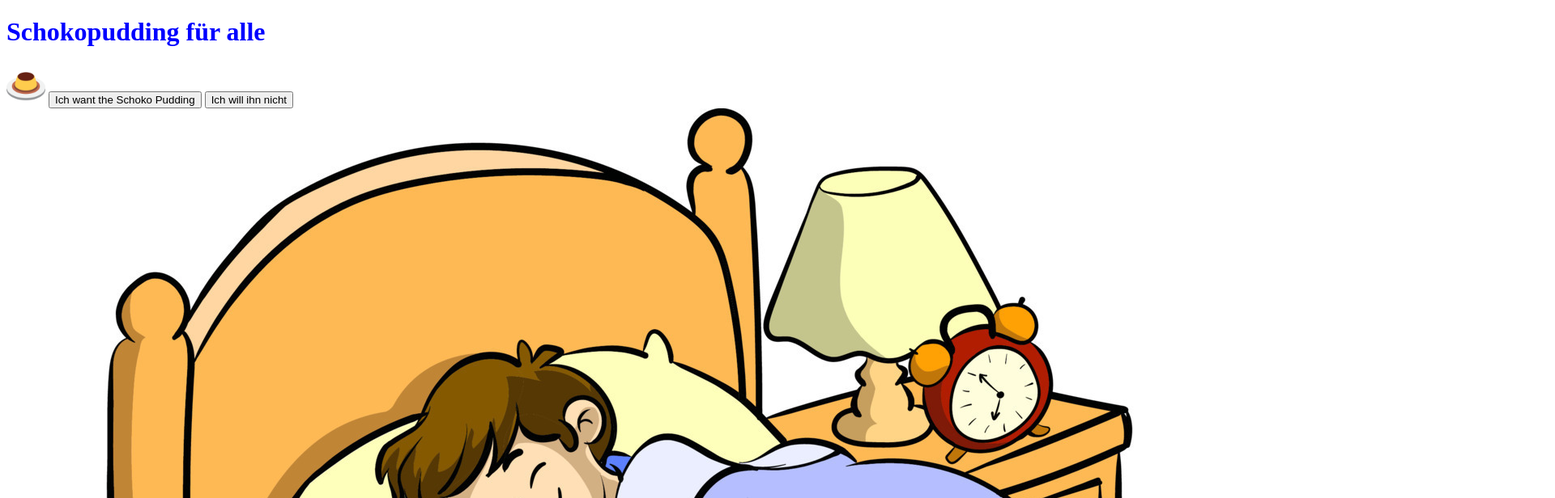
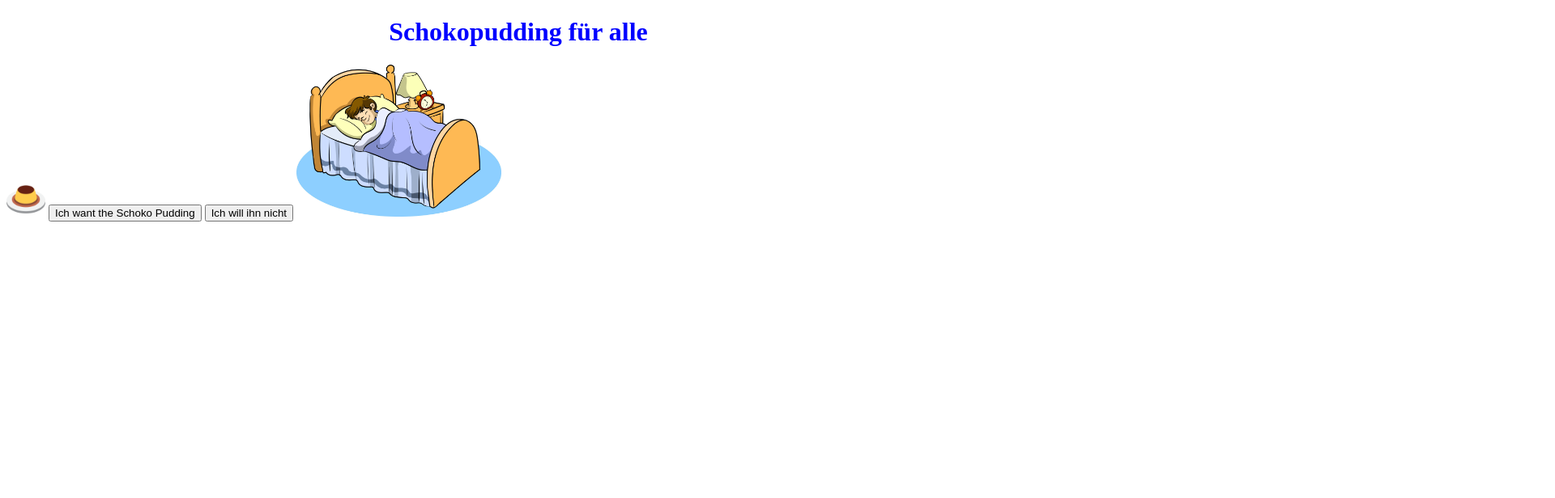
Before and after one commit to 0maumau0/Code1, a plain HTML site: page Task02.6/Level1.html in a window 1280 px wide. Shown: the top 616 px of the page at 81% size, 1920 px wide, since content can reach past the window. Drawn offline with Linux system fonts and the light colour scheme.

Commit message:
changes stylle and Level1

```diff
--- a/Task02.6/Level1.html
+++ b/Task02.6/Level1.html
@@ -10,10 +10,10 @@
 
 <body>
     <h1>Schokopudding für alle </h1>
-    <img src="favicon.ico">
+    <img id="Pudding" src="favicon.ico">
     <button type="button"> Ich want the Schoko Pudding</button>
     <button type="button"> Ich will ihn nicht </button>
-    <img src="sleeping_character.jpg">
+    <img id="char" src="sleeping_character.jpg">
 
 </body>
 
--- a/Task02.6/Level1_stylesheet.css
+++ b/Task02.6/Level1_stylesheet.css
@@ -1,6 +1,20 @@
 h1 {
     color: blue;
+    text-align: center;
+
 }
-button{
-cursor: grabbing;
+
+button {
+    cursor: grabbing;
 }
+
+#char {
+    height: 20%;
+    width: 20%;
+
+}
+
+#pudding {
+height: ;
+width: ;
+}
```
